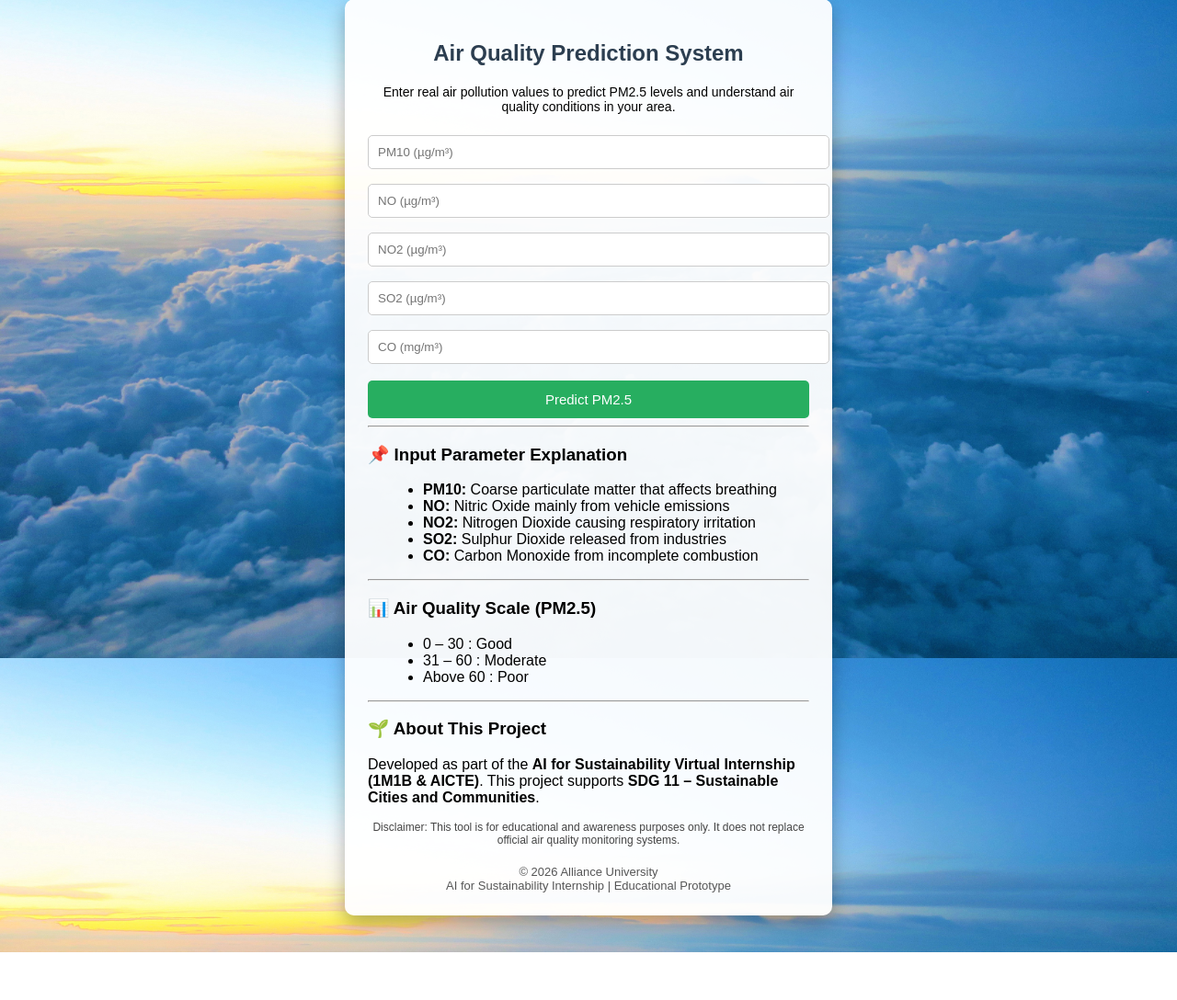
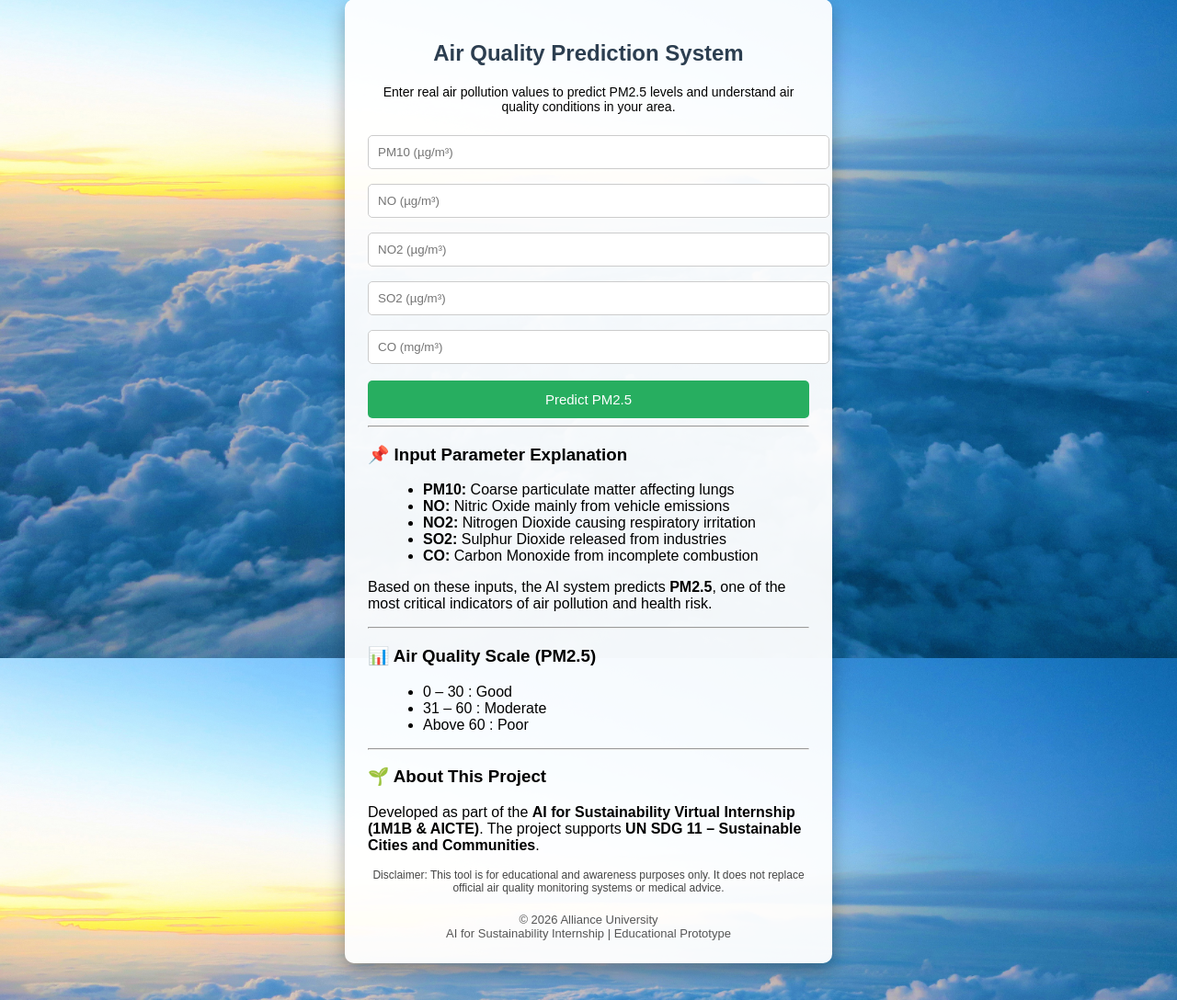
Before and after one commit to koushik140106/AI-Air-Quality-Prediction, a Flask app: page / in a window 1280 px wide. Shown: the part 84-1172 px from the top of the page at 92% size. Before the commit the page ends 1120 px from the top, so only its background shows below. Run offline with Flask 3, Linux system fonts and the light colour scheme.

Commit message:
Finalize output display with prediction mode

```diff
--- a/templates/index.html
+++ b/templates/index.html
@@ -32,7 +32,7 @@
         <button type="submit">Predict PM2.5</button>
     </form>
 
-    <!-- ✅ OUTPUT BOX (RESTORED & FIXED) -->
+    <!-- ✅ OUTPUT SECTION -->
     {% if prediction is not none %}
     <div class="result
         {% if quality.startswith('Good') %}good
@@ -46,6 +46,10 @@
 
         <p><strong>Air Quality Status:</strong></p>
         <h3>{{ quality }}</h3>
+
+        {% if mode %}
+        <p style="font-size: 12px;"><i>Prediction Mode: {{ mode }}</i></p>
+        {% endif %}
 
         {% if quality.startswith('Poor') %}
             <p class="tip">⚠ Air quality is poor. Avoid outdoor activities and wear a mask.</p>
@@ -61,12 +65,17 @@
 
     <h3>📌 Input Parameter Explanation</h3>
     <ul>
-        <li><b>PM10:</b> Coarse particulate matter that affects breathing</li>
+        <li><b>PM10:</b> Coarse particulate matter affecting lungs</li>
         <li><b>NO:</b> Nitric Oxide mainly from vehicle emissions</li>
         <li><b>NO2:</b> Nitrogen Dioxide causing respiratory irritation</li>
         <li><b>SO2:</b> Sulphur Dioxide released from industries</li>
         <li><b>CO:</b> Carbon Monoxide from incomplete combustion</li>
     </ul>
+
+    <p>
+        Based on these inputs, the AI system predicts <b>PM2.5</b>,
+        one of the most critical indicators of air pollution and health risk.
+    </p>
 
     <hr>
 
@@ -81,13 +90,15 @@
 
     <h3>🌱 About This Project</h3>
     <p>
-        Developed as part of the <b>AI for Sustainability Virtual Internship (1M1B & AICTE)</b>.
-        This project supports <b>SDG 11 – Sustainable Cities and Communities</b>.
+        Developed as part of the
+        <b>AI for Sustainability Virtual Internship (1M1B & AICTE)</b>.
+        The project supports
+        <b>UN SDG 11 – Sustainable Cities and Communities</b>.
     </p>
 
     <p class="disclaimer">
         Disclaimer: This tool is for educational and awareness purposes only.
-        It does not replace official air quality monitoring systems.
+        It does not replace official air quality monitoring systems or medical advice.
     </p>
 
     <footer>
```
